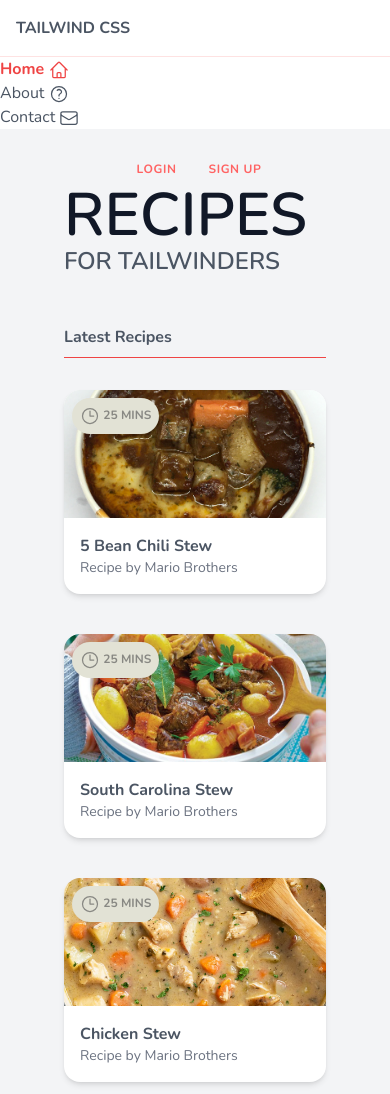
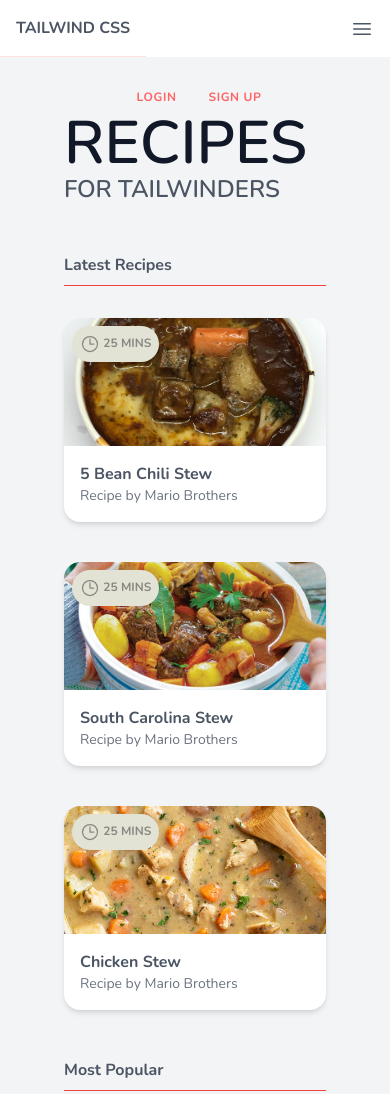
Before and after one commit to IlerioDef/TailwindCSS, a website: page public/index.html in a window 390 px wide. Shown: the top 1094 px of the page. Drawn offline with nearby package versions, Linux system fonts and the light colour scheme.

Commit message:
Tailwind CSS Tutorial #17 - Responsive Nav - DONE

```diff
--- a/public/index.html
+++ b/public/index.html
@@ -8,38 +8,43 @@
 </head>
 <body class="text-gray-600 font-body">
     <div class="grid md:grid-cols-3"><!-- -- content wrapper -->
-        <div class="md:col-span-1">
-            <nav>
-                <div>
+        <div class="md:col-span-1 md:flex md:justify-end">
+            <nav class="text-right">
+                <div class="flex justify-between items-center">
                     <h1 class="font-bold uppercase p-4 border-b border-red-100">
                         <a href="/" class="hover:text-gray-700">Tailwind CSS</a>
                     </h1>
+                    <div class="px-4 cursor-pointer md:hidden" id="burger">
+                        <svg class="w-6" xmlns="http://www.w3.org/2000/svg" fill="none" viewBox="0 0 24 24" stroke-width="1.5" stroke="currentColor" class="w-6 h-6">
+                            <path stroke-linecap="round" stroke-linejoin="round" d="M3.75 6.75h16.5M3.75 12h16.5m-16.5 5.25h16.5" />
+                        </svg>
+                    </div>
                 </div>
-                <ul>
-                    <li class="text-red-500 font-bold">
-                        <a href="/">
+                <ul class="text-sm mt-6 hidden md:block" id="menu">
+                    <li class="text-red-500 font-bold py-1">
+                        <a href="/" class="px-4 flex justify-end border-r-4 border-primary">
                             <span>Home</span>
-                            <svg class="w-5 inline-block" xmlns="http://www.w3.org/2000/svg" fill="none" viewBox="0 0 24 24" stroke-width="1.5" stroke="currentColor" class="w-6 h-6">
+                            <svg class="w-5 ml-2" xmlns="http://www.w3.org/2000/svg" fill="none" viewBox="0 0 24 24" stroke-width="1.5" stroke="currentColor" class="w-6 h-6">
                                 <path stroke-linecap="round" stroke-linejoin="round" d="M2.25 12l8.954-8.955c.44-.439 1.152-.439 1.591 0L21.75 12M4.5 9.75v10.125c0 .621.504 1.125 1.125 1.125H9.75v-4.875c0-.621.504-1.125 1.125-1.125h2.25c.621 0 1.125.504 1.125 1.125V21h4.125c.621 0 1.125-.504 1.125-1.125V9.75M8.25 21h8.25" />
                             </svg>
 
 
                         </a>
                     </li>
-                    <li>
-                        <a href="/">
+                    <li class="py-1">
+                        <a href="/" class="px-4 flex justify-end border-r-4 border-white">
                             <span>About</span>
-                            <svg class="inline-block w-5" xmlns="http://www.w3.org/2000/svg" fill="none" viewBox="0 0 24 24" stroke-width="1.5" stroke="currentColor" class="w-6 h-6">
+                            <svg class="w-5 ml-2" xmlns="http://www.w3.org/2000/svg" fill="none" viewBox="0 0 24 24" stroke-width="1.5" stroke="currentColor" class="w-6 h-6">
                                 <path stroke-linecap="round" stroke-linejoin="round" d="M9.879 7.519c1.171-1.025 3.071-1.025 4.242 0 1.172 1.025 1.172 2.687 0 3.712-.203.179-.43.326-.67.442-.745.361-1.45.999-1.45 1.827v.75M21 12a9 9 0 11-18 0 9 9 0 0118 0zm-9 5.25h.008v.008H12v-.008z" />
                             </svg>
 
 
                         </a>
                     </li>
-                    <li>
-                        <a href="/">
+                    <li class="py-1">
+                        <a href="/" class="px-4 flex justify-end border-r-4 border-white">
                             <span>Contact</span>
-                            <svg class="w-5 inline-block" xmlns="http://www.w3.org/2000/svg" fill="none" viewBox="0 0 24 24" stroke-width="1.5" stroke="currentColor" class="w-6 h-6">
+                            <svg class="w-5 ml-2" xmlns="http://www.w3.org/2000/svg" fill="none" viewBox="0 0 24 24" stroke-width="1.5" stroke="currentColor" class="w-6 h-6">
                                 <path stroke-linecap="round" stroke-linejoin="round" d="M21.75 6.75v10.5a2.25 2.25 0 01-2.25 2.25h-15a2.25 2.25 0 01-2.25-2.25V6.75m19.5 0A2.25 2.25 0 0019.5 4.5h-15a2.25 2.25 0 00-2.25 2.25m19.5 0v.243a2.25 2.25 0 01-1.07 1.916l-7.5 4.615a2.25 2.25 0 01-2.36 0L3.32 8.91a2.25 2.25 0 01-1.07-1.916V6.75" />
                             </svg>
 
@@ -118,5 +123,6 @@
             </div>
         </main>
     </div>
+<script src="index.js"></script>
 </body>
 </html>
--- /dev/null
+++ b/public/index.js
@@ -0,0 +1,10 @@
+const burger = document.querySelector('#burger');
+const menu = document.querySelector('#menu')
+
+burger.addEventListener('click', ()=> {
+    if (menu.classList.contains('hidden')) {
+        menu.classList.remove('hidden');
+    } else {
+        menu.classList.add('hidden');
+    }
+    })
```
Also changed, not shown: public/styles.css, 1 other file.
